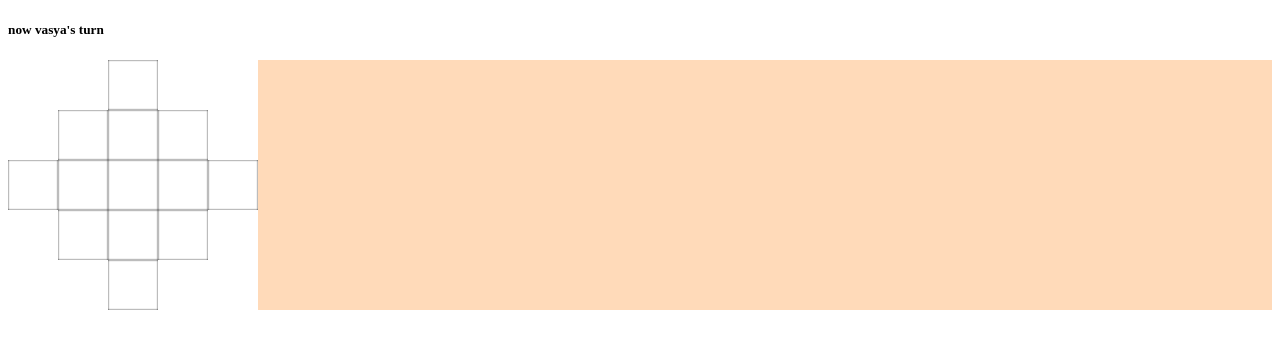
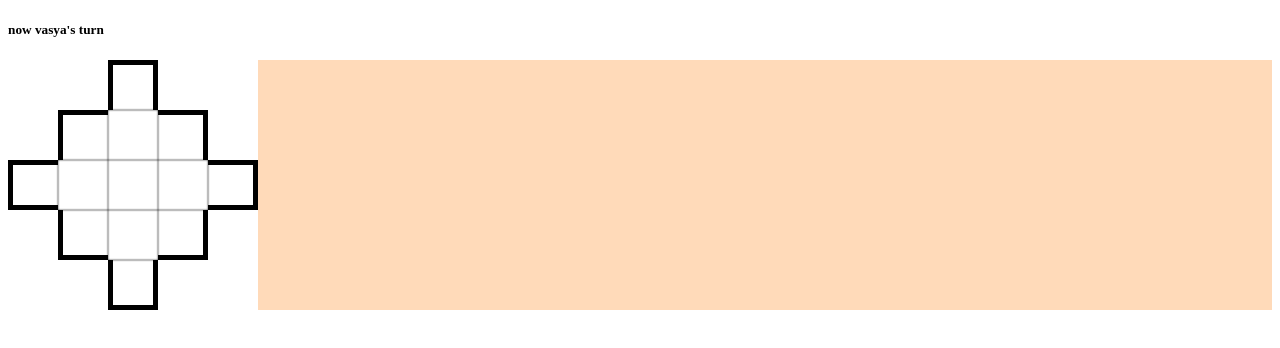
Before and after one commit to zlydenko/testtask2, a Vue app: page / in a window 1280 px wide. Shown: the top 348 px of the page. Built offline with nearby package versions, Linux system fonts and the light colour scheme.

Commit message:
disabled outside borders

```diff
--- a/src/App.vue
+++ b/src/App.vue
@@ -39,9 +39,8 @@ export default {
   created: function() {
     let id = 1;
     this.fields = this.templates.map(value =>
-      value.split("").map(
-        symbol =>
-          symbol === "."
+      value.split("").map(symbol => {
+        return symbol === "."
           ? { blank: true, id: id++ }
           : {
               id: id++,
@@ -71,8 +70,8 @@ export default {
                   color: "rgb(0,0,0)"
                 }
               }
-              }
-      )
+            };
+      })
     );
   },
   mounted: function() {
@@ -80,6 +79,23 @@ export default {
       arr.filter(obj => obj.blank === false)
     );
     this.playableFields = [].concat.apply([], filterPlayableFields);
+    //traverse array of objects
+    this.playableFields.forEach((item, _i, _arr) => {
+      let id = item.id;
+      let top = this.playableFields.filter(x => x.id === id - 5);
+      let bottom = this.playableFields.filter(x => x.id === id + 5);
+      let right = this.playableFields.filter(x => x.id === id + 1);
+      let left = this.playableFields.filter(x => x.id === id - 1);
+
+      if (top.length === 0) item.borders.top.disabled = true;
+      if (bottom.length === 0) item.borders.bottom.disabled = true;
+      if (right.length === 0) item.borders.right.disabled = true;
+      if (left.length === 0) item.borders.left.disabled = true;
+    });
+
+    //! in function that invokes when border clicked:
+    //* check neighbours and they disabled borders
+    //* if they have one - disable opposite (top disabled - disable bottom, etc.)
   },
   methods: {
     chosenField: function(data) {
```
Also changed, not shown: 2 other files (tests, documents, lock files or other folders). Lines whose indentation alone changed are shown as unchanged.
